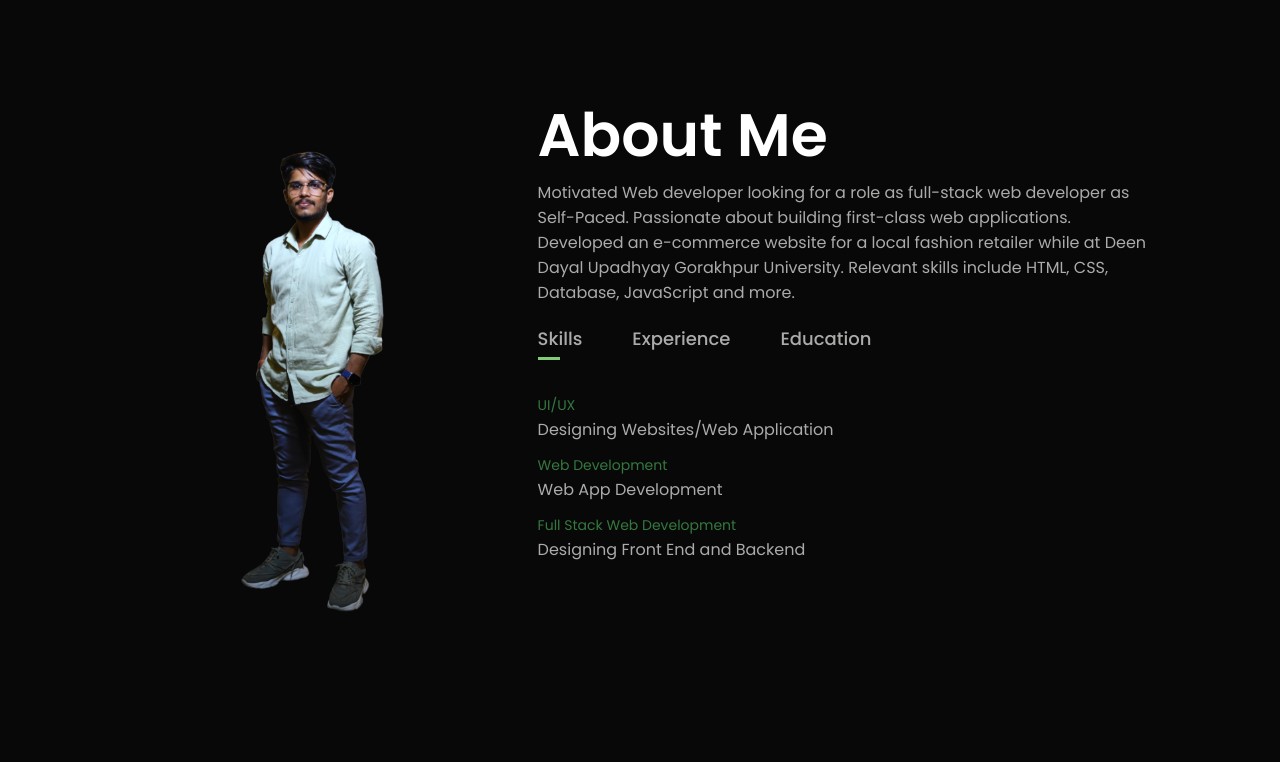
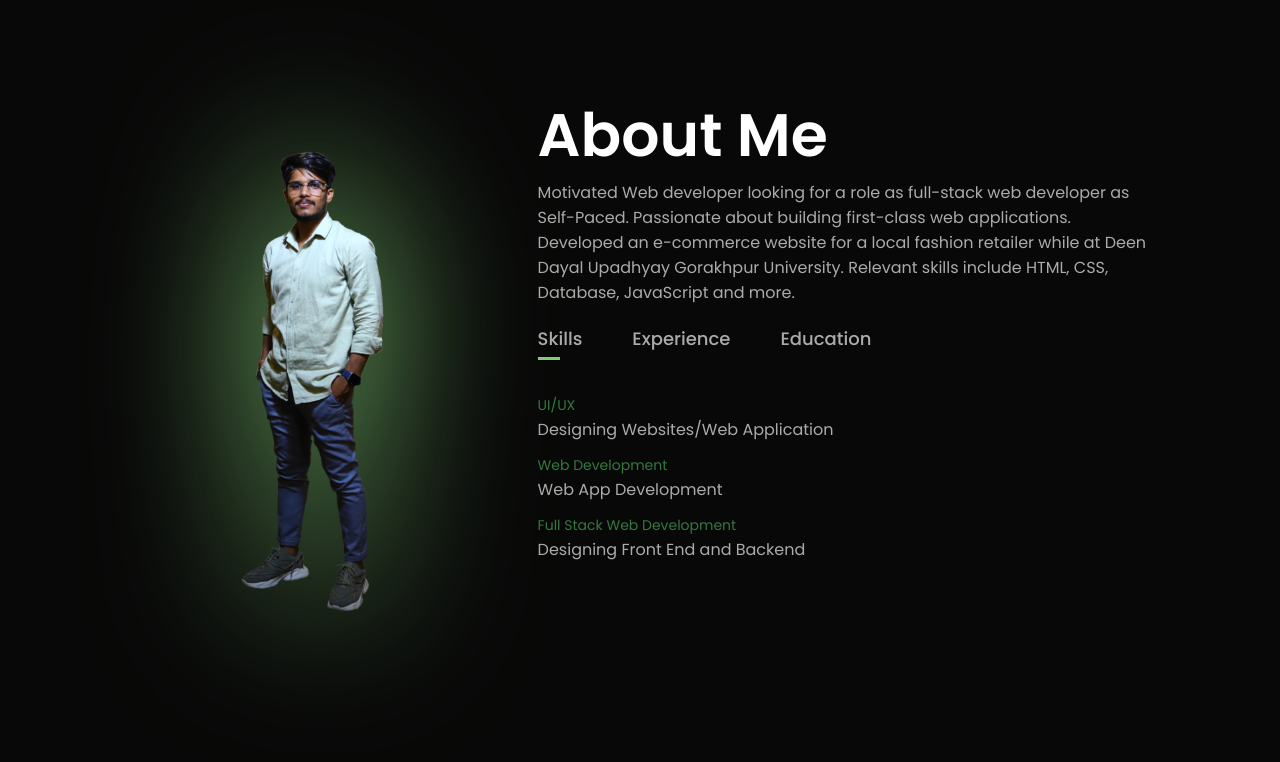
Before and after one commit to ripunjayrai777/portfolio-Green-Theme, a plain HTML site: page index.html in a window 1280 px wide. Shown: the part 800-1562 px from the top of the page. Drawn offline with nearby package versions, Linux system fonts and the light colour scheme; a script that the page names is missing.

Commit message:
Update style.css

```diff
--- a/style.css
+++ b/style.css
@@ -95,6 +95,10 @@ nav ul li a:hover::after{
     display: flex;
     justify-content: space-between;
     flex-wrap: wrap;
+}
+
+.img1{
+    filter: drop-shadow(0px 0px 80px #83cc77);
 }
 
 .about-col-1{
```
